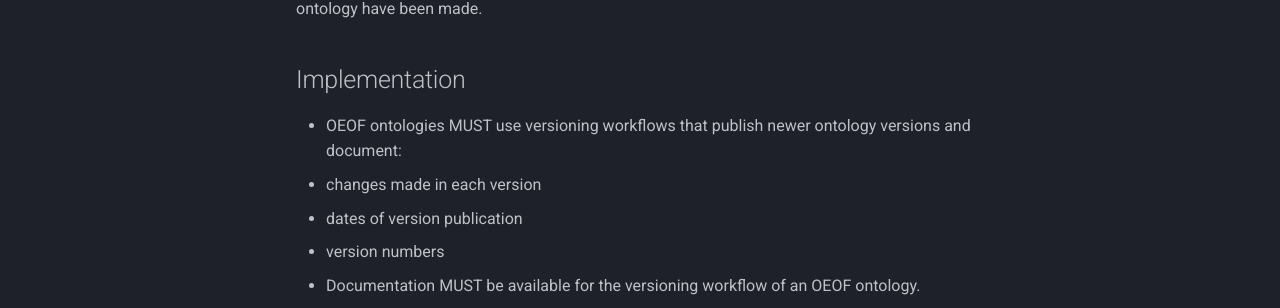
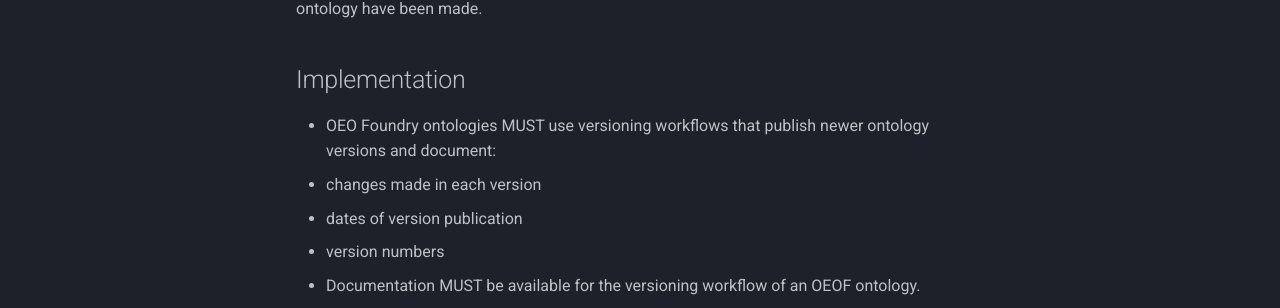
Before and after one commit to ENEROFoundry/ENEROFoundry, an MkDocs documentation site: the page built from docs/principles/5_version.md, in a window 1280 px wide and 1248 px high. Shown: the part 567-875 px from the top of the window. Built offline with MkDocs 1.6.1 and Material for MkDocs 9.7.7, drawn with Linux system fonts in a browser that asks for light colours; comment, search, counter and statistics services are not loaded; the version menu is left out.

Commit message:
remove OEOF abbreviation

```diff
--- a/docs/principles/5_version.md
+++ b/docs/principles/5_version.md
@@ -7,7 +7,7 @@
 Ontologies are expected to change during their lifecycle and users need to be aware that changes have occurred. However, it is assumed that changes to ontologies are made rather slowly. Versioning is therefore required to help distinguish which and when changes to an ontology have been made.
 
 ## Implementation
-- OEOF ontologies MUST use versioning workflows that publish newer ontology versions and document:
+- OEO Foundry ontologies MUST use versioning workflows that publish newer ontology versions and document:
   - changes made in each version
   - dates of version publication
   - version numbers
```
